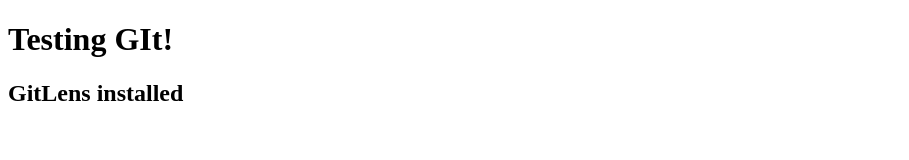
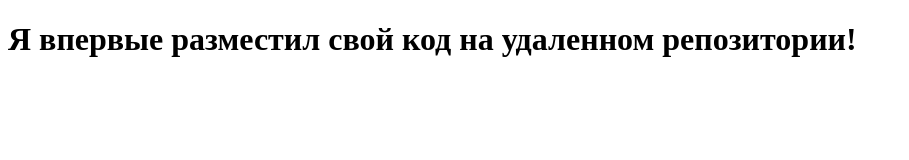
Before and after one commit to marininArt/test_repo, a plain HTML site: page index.html in a window 1280 px wide. Shown: the whole page, without its empty margins (0-909 px from the left). Drawn offline with Linux system fonts and the light colour scheme.

Commit message:
New commit

```diff
--- a/index.html
+++ b/index.html
@@ -4,10 +4,9 @@
     <meta charset="UTF-8">
     <meta http-equiv="X-UA-Compatible" content="IE=edge">
     <meta name="viewport" content="width=device-width, initial-scale=1.0">
-    <title>Document</title>
+    <title>New git project</title>
 </head>
 <body>
-    <h1>Testing GIt!</h1>
-    <h2>GitLens installed</h2>
+    <h1>Я впервые разместил свой код на удаленном репозитории!</h1>
 </body>
 </html>
```
